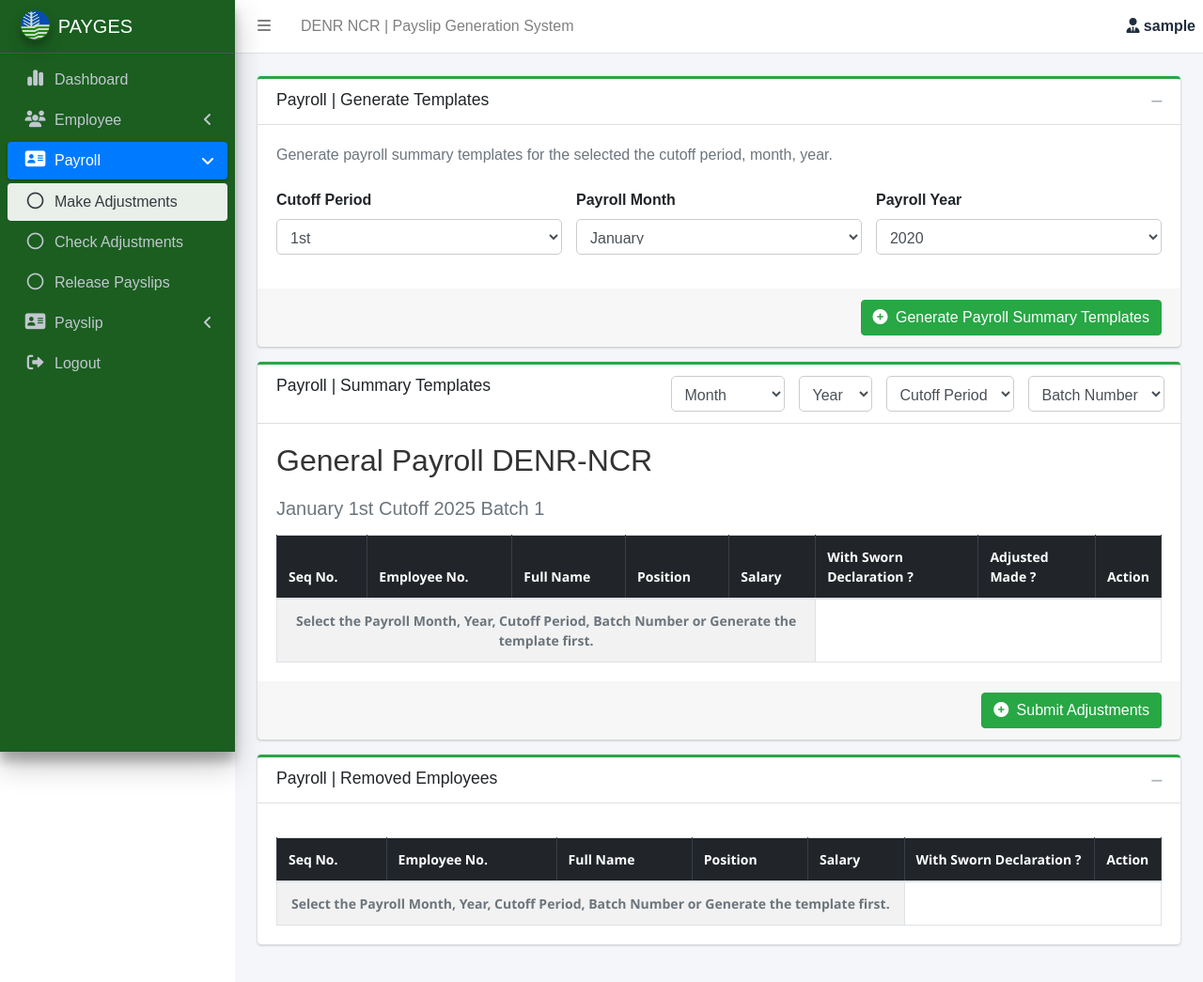
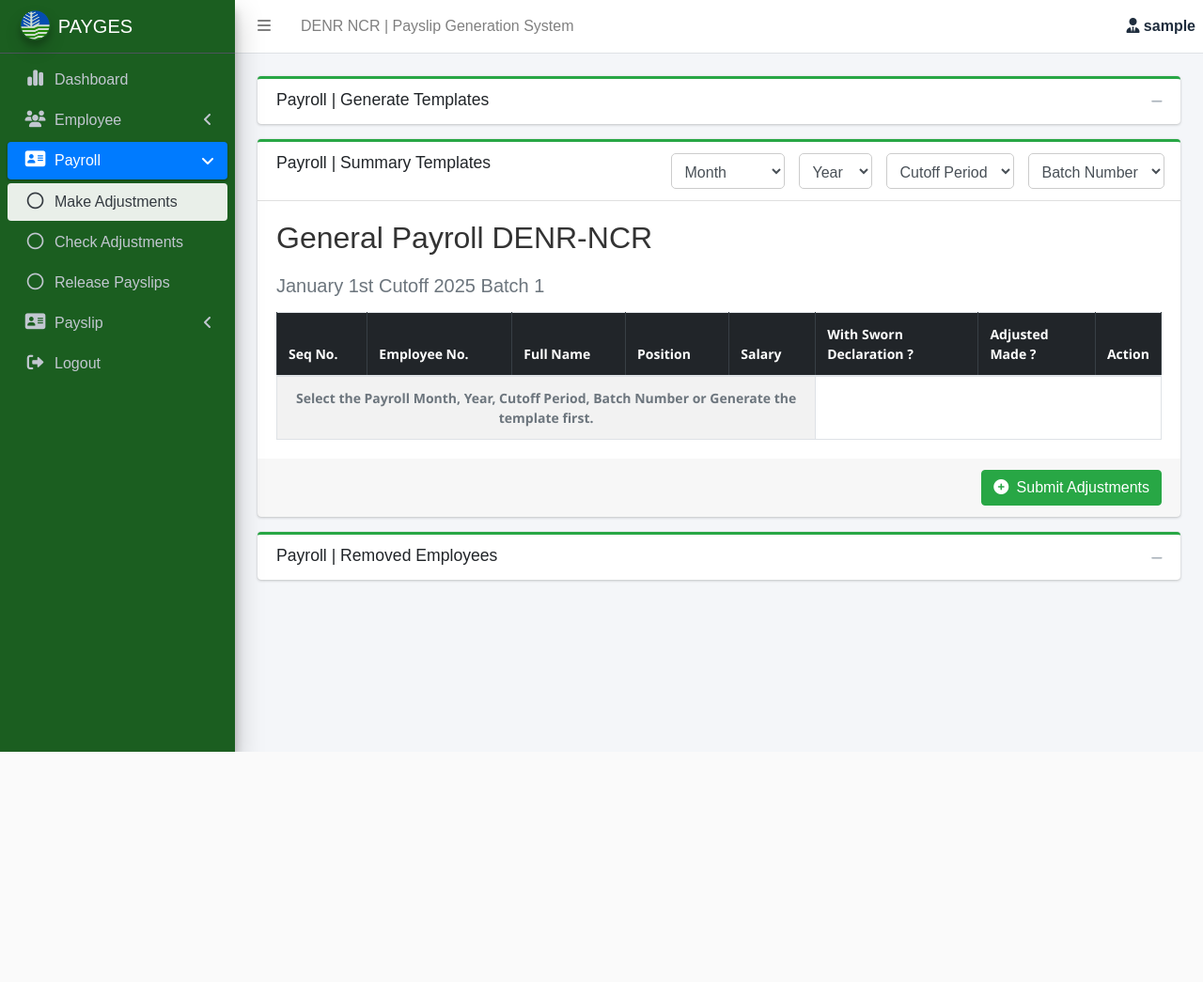
Before and after one commit to Shashimii/Payroll-Generation-System, a Django app: page /payroll/ in a window 1280 px wide. Shown: the whole page at 94% size. After the commit the page ends 800 px from the top, so only its background shows below. Run offline with Django 4.2, Linux system fonts and the light colour scheme; the visitor is signed in with stand-in values (Sample User, id 1); data that the repository does not hold is empty; some libraries are stand-ins or nearby versions.

Commit message:
* collapsed

```diff
--- a/payslip_generation_system/templates/payroll/index.html
+++ b/payslip_generation_system/templates/payroll/index.html
@@ -2,7 +2,7 @@
 {% block title %}Payroll{% endblock title %}
 {% block layout_content %}
 
-<div class="card card-outline card-success">
+<div class="card card-outline card-success collapsed-card">
   <div class="card-header">
     <h3 class="card-title mb-0">Payroll | Generate Templates</h3>
     <div class="card-tools">
@@ -126,7 +126,7 @@
   </div>
 </div>
 
-<div class="card card-outline card-success">
+<div class="card card-outline card-success collapsed-card">
   <div class="card-header">
     <h3 class="card-title mb-0">Payroll | Removed Employees</h3>
     <div class="card-tools">
```
